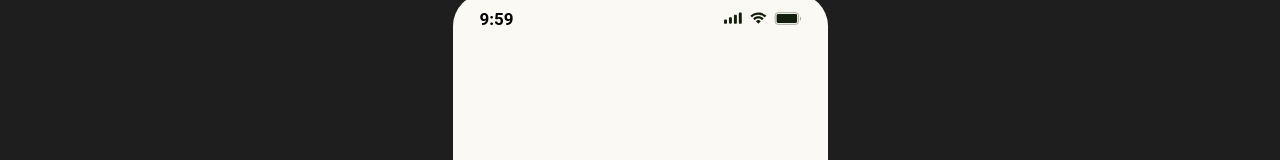
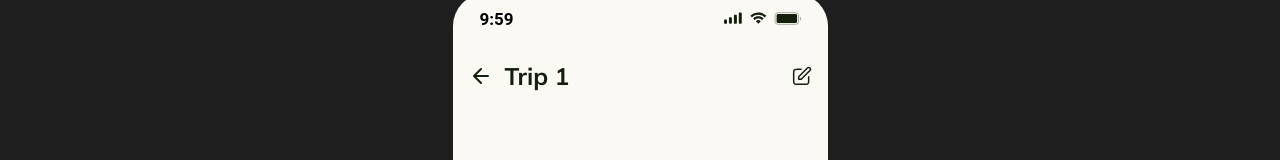
Before and after one commit to tsongtheng/Chat-Screen, a React (Create React App) app: page / in a window 1280 px wide. Shown: the top 160 px of the page. Built offline with nearby package versions, Linux system fonts and the light colour scheme; a web font is replaced by a local one.

Commit message:
create 'PageActions' component, update 'StatusBar' component.

```diff
--- a/src/App.js
+++ b/src/App.js
@@ -2,6 +2,7 @@ import { useEffect, useState } from "react";
 import ScreenData from "./api/ScreenData";
 import { Box } from "@mui/material";
 import StatusBar from "./components/StatusBar";
+import PageActions from "./components/PageActions";
 
 function App() {
   const [screenData, setScreenData] = useState("");
@@ -31,6 +32,7 @@ function App() {
         sx={{ backgroundColor: "#FAF9F4" }}
       >
         <StatusBar />
+        <PageActions />
       </Box>
     </Box>
   );
--- a/src/components/PageActions.jsx
+++ b/src/components/PageActions.jsx
@@ -0,0 +1,36 @@
+import React from "react";
+import { Stack, Typography, Box } from "@mui/material";
+import {
+  BackButtonIcon,
+  EditButtonIcon,
+} from "../assets/icons/PageActionsIcons";
+
+const PageActions = () => {
+  return (
+    <Stack
+      flexDirection={"row"}
+      justifyContent={"space-between"}
+      alignItems={"center"}
+      width={343}
+      height={30}
+      margin={"0 auto 16px"}
+    >
+      <BackButtonIcon />
+      <Typography
+        width={275}
+        fontFamily="inherit"
+        fontStyle={"normal"}
+        fontWeight={700}
+        fontSize={24}
+        lineHeight={"30px"}
+        letterSpacing={0}
+        color={"#141E0D"}
+      >
+        Trip 1
+      </Typography>
+      <EditButtonIcon />
+    </Stack>
+  );
+};
+
+export default PageActions;
--- a/src/components/StatusBar.jsx
+++ b/src/components/StatusBar.jsx
@@ -18,6 +18,7 @@ const StatusBar = () => {
       justifyContent={"space-between"}
       width={"100%"}
       height={"47px"}
+      marginBottom={"20px"}
     >
       <Typography
         width={54}
```
Also changed, not shown: src/components/Content.jsx (added), src/components/content/Content.jsx (deleted).
